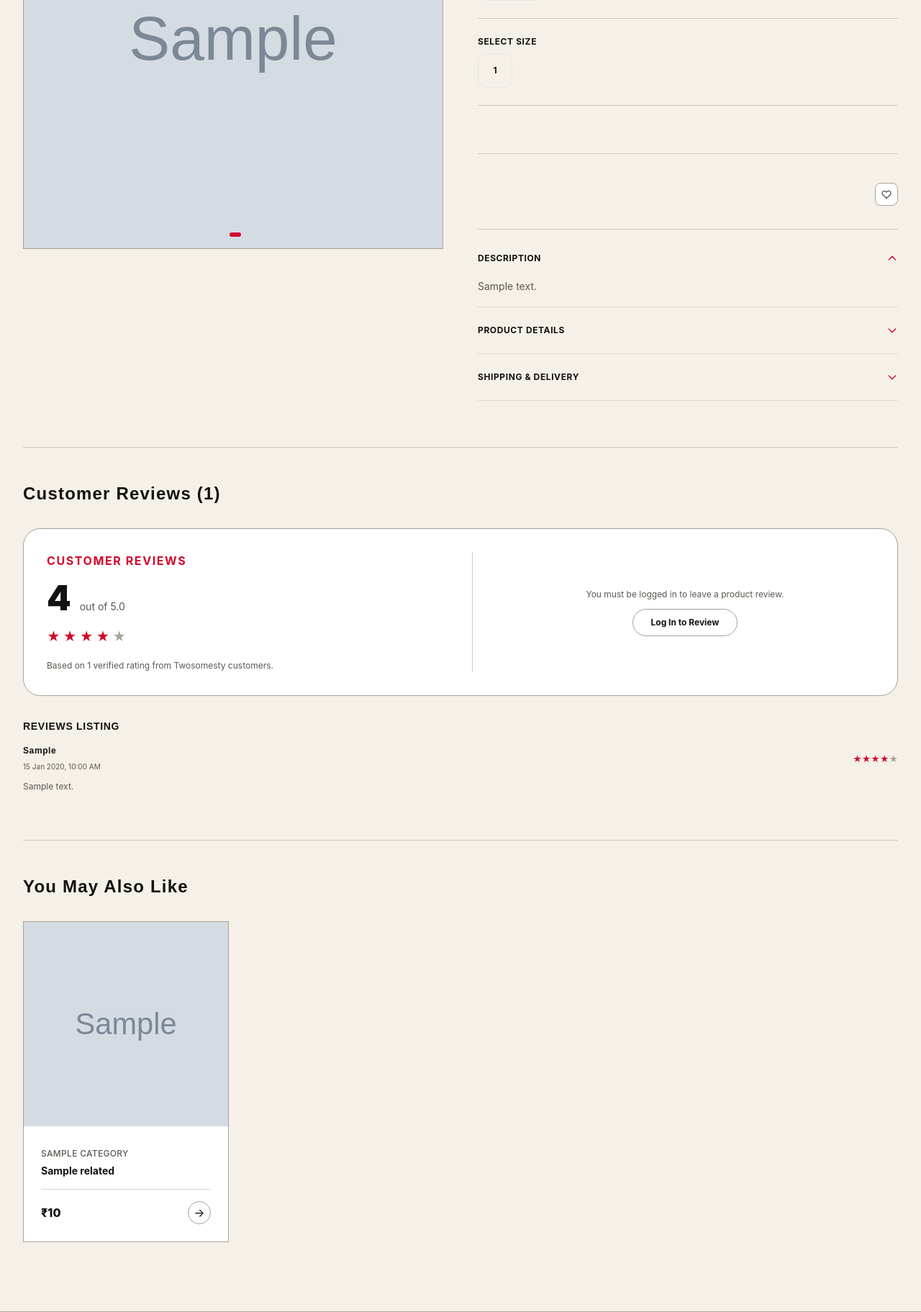
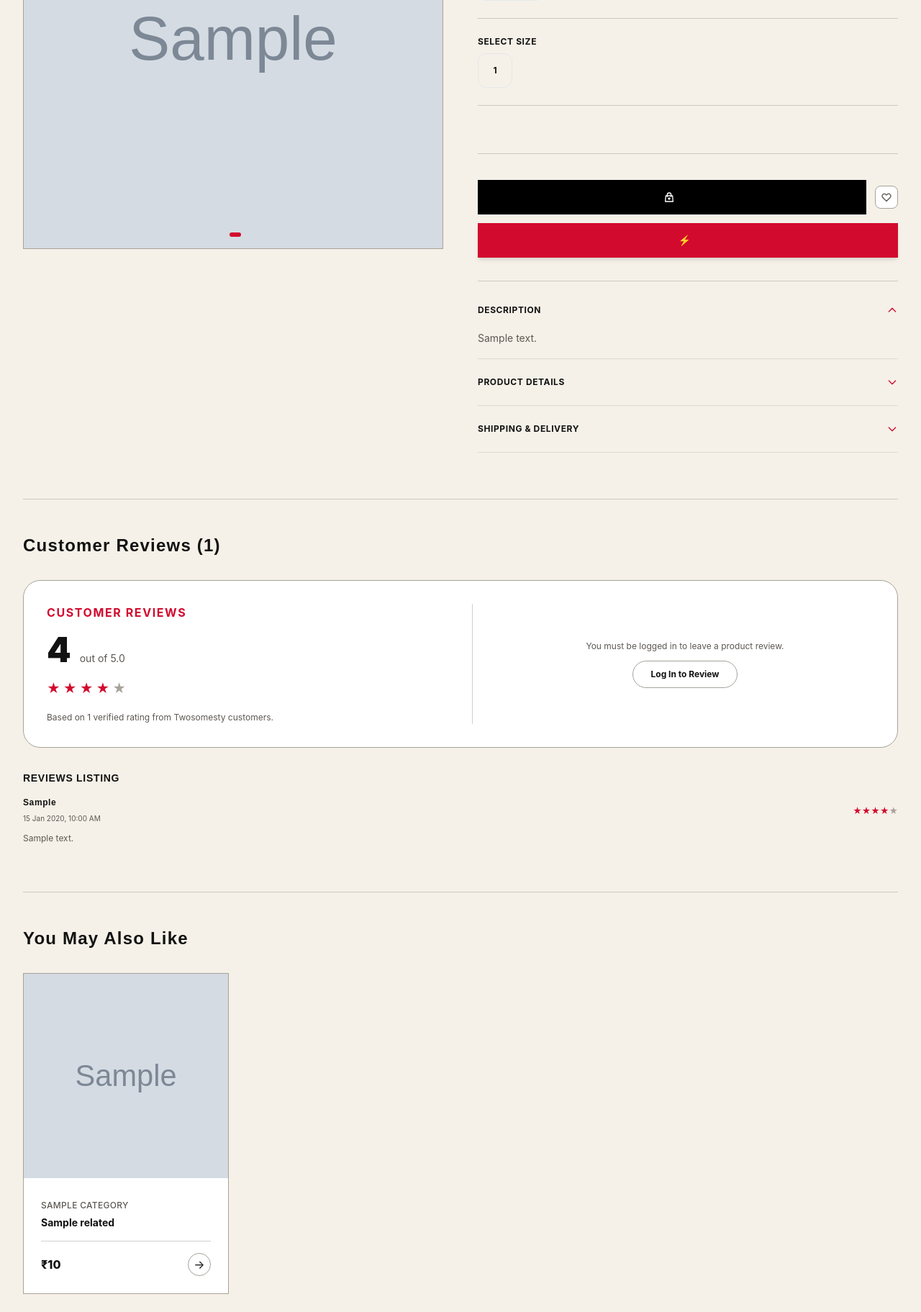
Before and after one commit to ulageshwaran/twosomesty, a Django app: template store/templates/store/product_detail.html in a window 1280 px wide. Shown: the part 387-2210 px from the top of the page at 72% size. Run offline with Django 5.2, Linux system fonts and the light colour scheme; the template is opened without the code that fills it: most values are stand-ins (such as "Sample title", 1, 10 or a date in 2020); grey boxes marked "Sample" are stand-in pictures; some libraries are stand-ins or nearby versions.

Commit message:
buy now button and add to cart button update

```diff
--- a/store/templates/store/product_detail.html
+++ b/store/templates/store/product_detail.html
@@ -148,32 +148,54 @@
                 </div>
             </div>
 
-            <!-- CTA Actions (Add to Cart / Quantity) -->
+            <!-- CTA Actions (Add to Cart / Buy Now / Quantity) -->
             <form action="{% url 'store:cart_add' %}"
                   method="post"
-                  class="mt-8 border-t border-surface-border/50 pt-6 space-y-4">
+                  class="mt-8 border-t border-surface-border/50 pt-6 space-y-3">
                 {% csrf_token %}
                 <input type="hidden" name="variant_id" :value="activeVariant ? activeVariant.id : ''">
+                <input type="hidden" name="quantity" :value="quantity">
 
-                <div class="flex items-center justify-between gap-4">
+                <!-- TOP ROW: Quantity Stepper + Add to Cart + Wishlist -->
+                <div class="flex items-center gap-3">
                     <!-- Quantity Stepper -->
-                    <div class="flex items-center bg-surface-slate border border-surface-border rounded-xl" x-show="isAvailable">
-                        <button type="button" @click="if (quantity > 1) quantity--" class="w-12 h-12 flex items-center justify-center font-bold hover:text-brand transition">-</button>
-                        <input type="hidden" name="quantity" :value="quantity">
-                        <span class="w-10 text-center font-bold text-sm" x-text="quantity"></span>
-                        <button type="button" @click="if (quantity < (activeVariant ? activeVariant.stock : 10)) quantity++" class="w-12 h-12 flex items-center justify-center font-bold hover:text-brand transition">+</button>
+                    <div class="flex items-center justify-between bg-surface-card border border-surface-border h-12 w-28 sm:w-32 px-2 flex-shrink-0" x-show="isAvailable">
+                        <button type="button" @click="if (quantity > 1) quantity--" class="w-8 h-8 flex items-center justify-center font-extrabold text-customText-white text-lg hover:text-brand transition">-</button>
+                        <span class="font-extrabold text-customText-white text-sm" x-text="quantity"></span>
+                        <button type="button" @click="if (quantity < (activeVariant ? activeVariant.stock : 10)) quantity++" class="w-8 h-8 flex items-center justify-center font-extrabold text-customText-white text-lg hover:text-brand transition">+</button>
                     </div>
 
-                    <!-- Add to Cart -->
+                    <!-- Add to Cart Button -->
                     <button type="submit"
-                            class="flex-grow py-4 px-6 rounded-xl font-bold transition flex items-center justify-center space-x-2"
-                            :class="isAvailable ? 'bg-brand text-white hover:bg-brand-hover hover:scale-[1.02] transform' : 'bg-[#EAE4D9] text-[#5C5852] border border-[#A7A29A] cursor-not-allowed'"
+                            name="buy_now" value="false"
+                            hx-post="{% url 'store:cart_add' %}"
+                            hx-swap="none"
+                            class="flex-1 h-12 px-4 bg-black text-white hover:bg-neutral-800 font-extrabold transition flex items-center justify-center space-x-2 text-xs sm:text-sm uppercase tracking-wider"
+                            :class="isAvailable ? 'bg-black text-white hover:bg-neutral-800 cursor-pointer' : 'bg-neutral-300 text-neutral-600 border border-neutral-400 cursor-not-allowed'"
                             :disabled="!isAvailable">
-                        <span x-text="isAvailable ? 'Add to Cart' : (!selectedSize || !selectedColor ? 'Select Size & Color' : 'Out of Stock')"></span>
+                        <svg class="w-4 h-4 text-white" fill="none" stroke="currentColor" viewBox="0 0 24 24">
+                            <path stroke-linecap="round" stroke-linejoin="round" stroke-width="2" d="M16 11V7a4 4 0 00-8 0v4M5 9h14l1 12H4L5 9z"></path>
+                            <path stroke-linecap="round" stroke-linejoin="round" stroke-width="2" d="M12 13v4M10 15h4"></path>
+                        </svg>
+                        <span x-text="isAvailable ? 'Add to cart' : (!selectedSize || !selectedColor ? 'Select Size & Color' : 'Out of Stock')"></span>
                     </button>
 
                     <!-- Add to Wishlist -->
-                    {% include "store/partials/wishlist_button.html" with product=product %}
+                    <div class="flex-shrink-0 flex items-center justify-center h-12">
+                        {% include "store/partials/wishlist_button.html" with product=product %}
+                    </div>
+                </div>
+
+                <!-- BOTTOM ROW: Buy it now Button (Full Width) -->
+                <div>
+                    <button type="submit"
+                            name="buy_now" value="true"
+                            class="w-full h-12 px-6 bg-brand text-white hover:bg-brand-hover font-extrabold transition flex items-center justify-center space-x-2 text-xs sm:text-sm uppercase tracking-widest shadow-md"
+                            :class="isAvailable ? 'bg-brand text-white hover:bg-brand-hover cursor-pointer' : 'bg-neutral-300 text-neutral-600 border border-neutral-400 cursor-not-allowed'"
+                            :disabled="!isAvailable">
+                        <span>⚡</span>
+                        <span x-text="isAvailable ? 'Buy it now' : (!selectedSize || !selectedColor ? 'Select Size & Color' : 'Out of Stock')"></span>
+                    </button>
                 </div>
             </form>
 
--- a/store/views.py
+++ b/store/views.py
@@ -312,6 +312,7 @@ def cart_add_ajax(request):
     cart = get_or_create_cart(request)
     variant_id = request.POST.get('variant_id')
     qty = int(request.POST.get('quantity', 1))
+    buy_now = request.POST.get('buy_now') in ['true', '1', 'True']
 
     variant = get_object_or_404(ProductVariant, id=variant_id)
 
@@ -333,6 +334,9 @@ def cart_add_ajax(request):
 
     # Recalculate cart count
     cart_count = sum(i.quantity for i in cart.items.all())
+
+    if buy_now:
+        return redirect('store:checkout')
 
     # Check if HTMX request
     if request.headers.get('HX-Request') == 'true':
```
Also changed, not shown: store/templates/store/home.html (+15 -0 lines), store/templates/store/partials/product_grid.html (+15 -0 lines).
